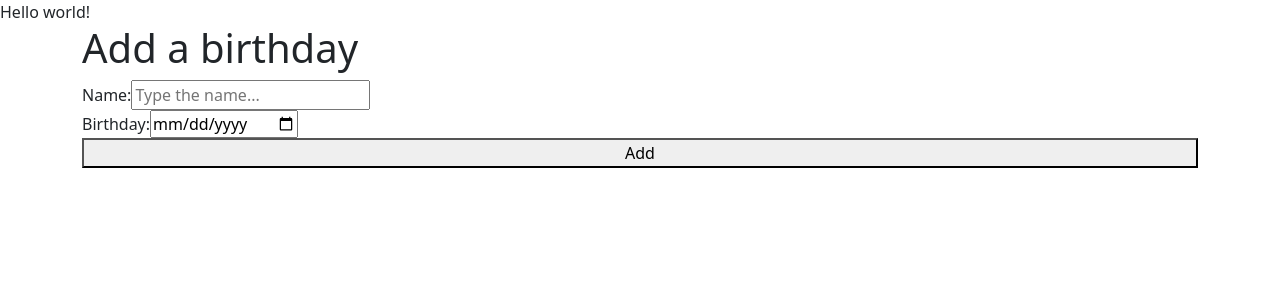
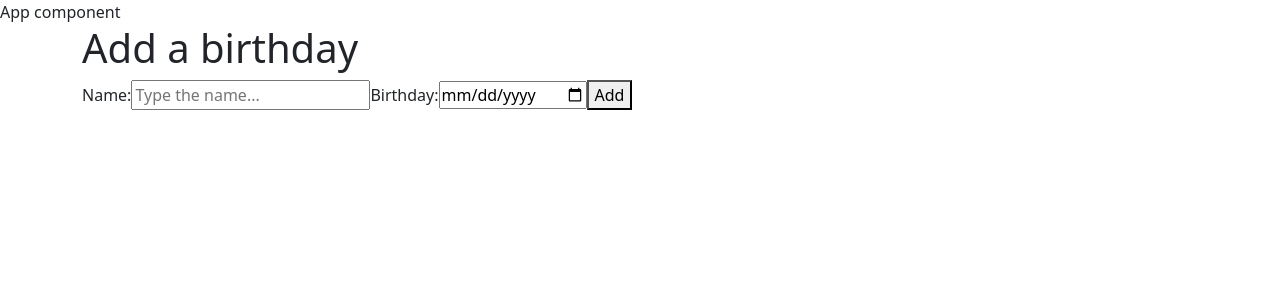
Before and after one commit to Ricaidito/bday-app, a React (Create React App) app: page / in a window 1280 px wide. Shown: the top 300 px of the page. Built offline with nearby package versions, Linux system fonts and the light colour scheme.

Commit message:
Added references for the form.

```diff
--- a/src/App.jsx
+++ b/src/App.jsx
@@ -4,7 +4,7 @@ import "./styles/App.css";
 export default function App() {
   return (
     <div>
-      Hello world!
+      App component
       <AddBirthday />
     </div>
   );
--- a/src/components/AddBirthday.jsx
+++ b/src/components/AddBirthday.jsx
@@ -18,11 +18,7 @@ const AddBirthday = () => {
   return (
     <section className="container">
       <h1>Add a birthday</h1>
-      <form
-        onSubmit={handleSubmit}
-        style={{ display: "flex", flexDirection: "column" }}
-      >
-        <div>
+      <form onSubmit={handleSubmit}>
         <label htmlFor="name">Name:</label>
         <input
           type="text"
@@ -30,11 +26,8 @@ const AddBirthday = () => {
           ref={nameRef}
           required
         />
-        </div>
-        <div>
         <label htmlFor="birthday">Birthday:</label>
         <input type="date" ref={birthdayRef} required />
-        </div>
         <button>Add</button>
       </form>
     </section>
```
Also changed, not shown: src/styles/AddBirthday.css (added). Lines whose indentation alone changed are shown as unchanged.
